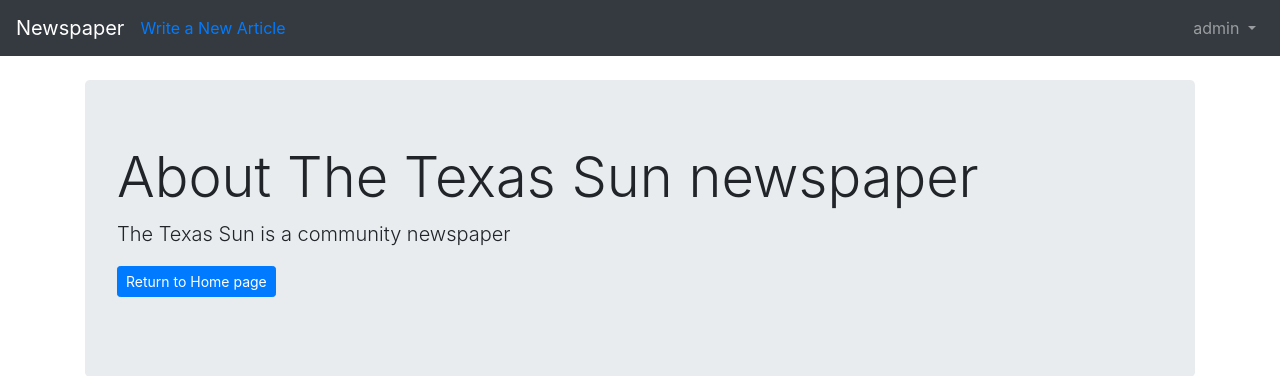
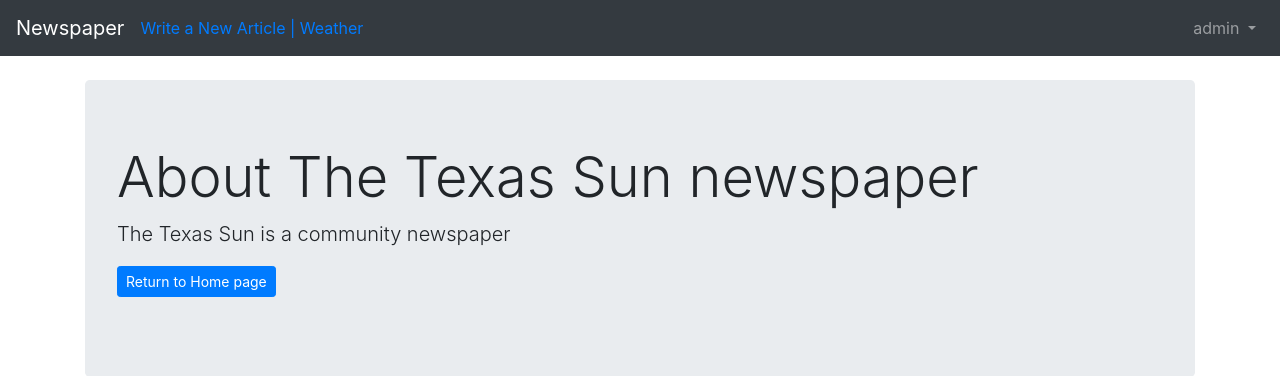
Before and after one commit to tcseley/newspaper-app, a Django app: page /about/ in a window 1280 px wide. Shown: the top 376 px of the page. Run offline with Django 3.2, Linux system fonts and the light colour scheme; a user stored in the database is signed in; parts of the project's set-up code (start-up, migrations or seed data) failed here and were passed over.

Commit message:
base.html update for weather

```diff
--- a/templates/base.html
+++ b/templates/base.html
@@ -13,10 +13,12 @@
 <body>
     <nav class="navbar navbar-expand-lg navbar-dark bg-dark">
         <a class="navbar-brand" href="{% url 'home' %}">Newspaper</a>
+
         {% if user.is_authenticated %}
         <ul class="navbar-nav mr-auto">
             <li class="nav-item">
-                <a href="{% url 'article_new' %}">Write a New Article</a>
+                <a href="{% url 'article_new' %}">Write a New Article | </a>
+                <a href="{% url 'weather' %}">Weather</a>
             </li>
         </ul>
         {% endif %}
--- a/templates/weather.html
+++ b/templates/weather.html
@@ -2,13 +2,13 @@
 {% extends 'base.html' %}
 
 {% block content %}
-
+<!--
 <div class="navbar navbar-expand-lg fixed-top navbar-dark bg-dark">
     <div class="container">
-        <a href="../" class="navbar-brand">Weather App <span style="color: rgb(39, 117, 161);">
+        <a href="" class="navbar-brand">Weather App <span style="color: rgb(39, 117, 161);">
             </span> </a>
     </div>
-</div>
+</div> -->
 
 <br /><br /> <br>
 
```
Also changed, not shown: db.sqlite3.
